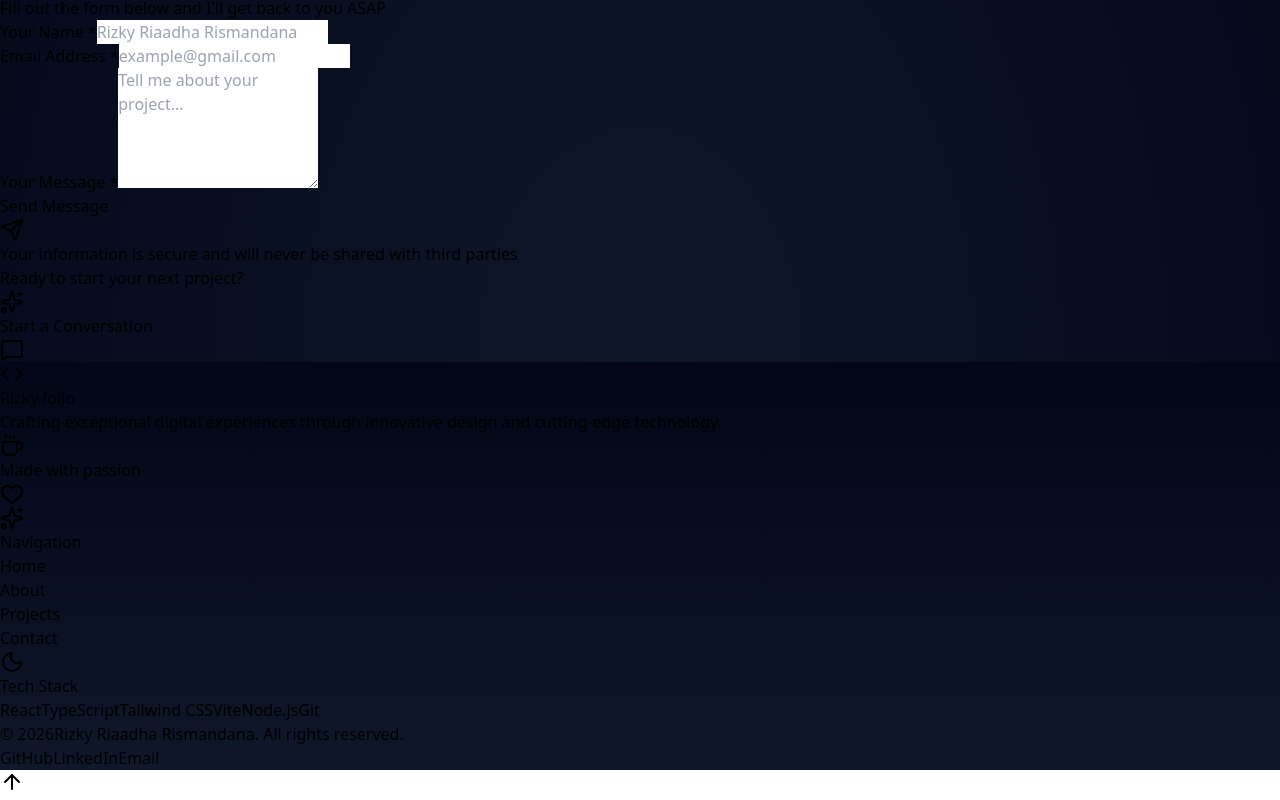
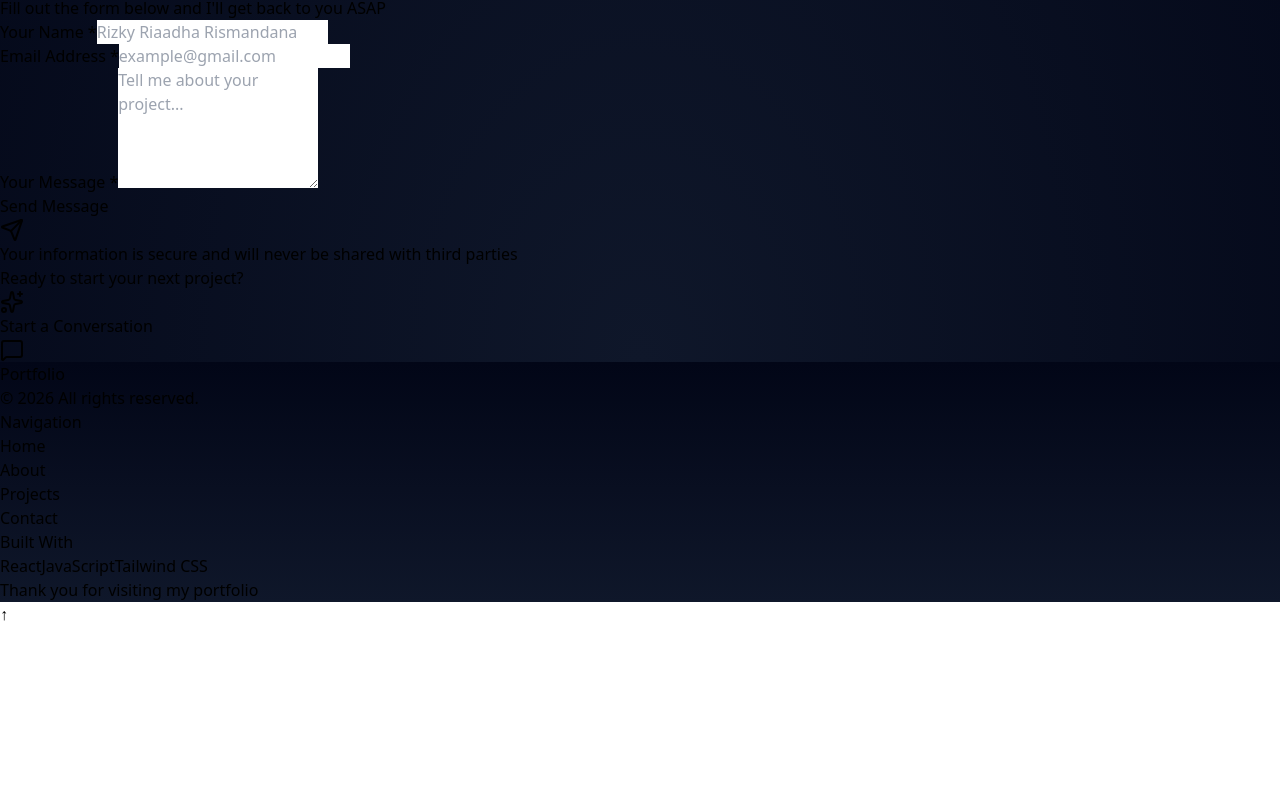
Before and after one commit to loopkyy/portofolio, a React (Vite) app: page / in a window 1280 px wide. Shown: the part 7076-7876 px from the top of the page. After the commit the page ends 7702 px from the top, so only its background shows below. Built offline with nearby package versions, Linux system fonts and the light colour scheme.

Commit message:
Update Footer component

```diff
--- a/src/components/Footer.jsx
+++ b/src/components/Footer.jsx
@@ -1,5 +1,5 @@
-import React from 'react';
-import { Heart, Coffee, ArrowUp, Code, Sparkles, Moon } from 'lucide-react';
+import React, { useState, useEffect } from 'react';
+import { Menu, X } from 'lucide-react';
 
 export default function Footer() {
   const currentYear = new Date().getFullYear();
@@ -17,19 +17,13 @@ export default function Footer() {
 
   const techStack = [
     'React',
-    'TypeScript',
-    'Tailwind CSS',
-    'Vite',
-    'Node.js',
-    'Git'
+    'JavaScript',
+    'Tailwind CSS'
   ];
 
   return (
     <footer className="relative overflow-hidden">
-      {/* Top Gradient Border */}
       <div className="h-px w-full bg-gradient-to-r from-transparent via-purple-500/50 to-transparent"></div>
-
-      {/* Main Footer */}
       <div
         className="py-12 px-6"
         style={{
@@ -39,35 +33,19 @@ export default function Footer() {
         <div className="max-w-6xl mx-auto">
           {/* Main Content */}
           <div className="grid md:grid-cols-3 gap-10 mb-10">
-            {/* Brand Section */}
+            {/* Copyright */}
             <div className="text-center md:text-left">
-              <div className="flex items-center gap-3 justify-center md:justify-start mb-4">
-                <div className="p-2 rounded-lg bg-gradient-to-br from-purple-900/30 to-pink-900/30">
-                  <Code className="w-6 h-6 text-purple-400" />
-                </div>
-                <h3 className="text-xl font-bold">
-                  <span className="bg-gradient-to-r from-gray-200 to-gray-400 bg-clip-text text-transparent">
-                    Rizky
-                  </span>
-                  <span className="bg-gradient-to-r from-purple-400 to-cyan-400 bg-clip-text text-transparent">
-                    .folio
-                  </span>
-                </h3>
+              <div className="mb-4">
+                <h3 className="text-lg font-bold text-gray-300">Portfolio</h3>
               </div>
-              <p className="text-gray-400 text-sm mb-6 max-w-xs">
-                Crafting exceptional digital experiences through innovative design and cutting-edge technology.
+              <p className="text-gray-400 text-sm">
+                © {currentYear} All rights reserved.
               </p>
-              <div className="flex items-center gap-2 text-sm text-gray-500">
-                <Coffee className="w-4 h-4" />
-                <span>Made with passion</span>
-                <Heart className="w-4 h-4 fill-pink-500 text-pink-500 animate-pulse" />
-              </div>
             </div>
 
             {/* Quick Links */}
             <div className="text-center">
-              <h4 className="text-lg font-semibold text-gray-300 mb-4 flex items-center justify-center gap-2">
-                <Sparkles className="w-4 h-4 text-purple-400" />
+              <h4 className="text-lg font-semibold text-gray-300 mb-4">
                 Navigation
               </h4>
               <ul className="space-y-3">
@@ -75,7 +53,7 @@ export default function Footer() {
                   <li key={index}>
                     <a
                       href={link.href}
-                      className="text-gray-400 hover:text-cyan-400 transition-colors duration-300 hover:translate-x-1 inline-block"
+                      className="text-gray-400 hover:text-cyan-400 transition-colors duration-300"
                     >
                       {link.name}
                     </a>
@@ -83,18 +61,16 @@ export default function Footer() {
                 ))}
               </ul>
             </div>
-
             {/* Tech Stack */}
             <div className="text-center md:text-right">
-              <h4 className="text-lg font-semibold text-gray-300 mb-4 flex items-center justify-center md:justify-end gap-2">
-                <Moon className="w-4 h-4 text-cyan-400" />
-                Tech Stack
+              <h4 className="text-lg font-semibold text-gray-300 mb-4">
+                Built With
               </h4>
               <div className="flex flex-wrap justify-center md:justify-end gap-2">
                 {techStack.map((tech, index) => (
                   <span
                     key={index}
-                    className="px-3 py-1.5 text-xs rounded-full bg-gray-900/50 border border-gray-800/50 text-gray-400 hover:border-purple-500/50 hover:text-white transition-all duration-300"
+                    className="px-3 py-1.5 text-xs rounded-full bg-gray-900/50 border border-gray-800/50 text-gray-400"
                   >
                     {tech}
                   </span>
@@ -107,55 +83,20 @@ export default function Footer() {
           <div className="h-px w-full bg-gradient-to-r from-transparent via-gray-800/50 to-transparent my-8"></div>
 
           {/* Bottom Bar */}
-          <div className="flex flex-col md:flex-row items-center justify-between gap-4">
-            <div className="text-gray-400 text-sm">
-              © {currentYear}
-              <span className="text-cyan-400 font-medium mx-1">Rizky Riaadha Rismandana</span>
-              . All rights reserved.
-            </div>
-
-            <div className="flex items-center gap-6">
-              <a
-                href="https://github.com"
-                target="_blank"
-                rel="noopener noreferrer"
-                className="text-gray-400 hover:text-white transition-colors text-sm"
-              >
-                GitHub
-              </a>
-              <a
-                href="https://linkedin.com"
-                target="_blank"
-                rel="noopener noreferrer"
-                className="text-gray-400 hover:text-white transition-colors text-sm"
-              >
-                LinkedIn
-              </a>
-              <a
-                href="mailto:hello@rizky.dev"
-                className="text-gray-400 hover:text-white transition-colors text-sm"
-              >
-                Email
-              </a>
-            </div>
+          <div className="text-center text-gray-400 text-sm">
+            <p>Thank you for visiting my portfolio</p>
           </div>
         </div>
       </div>
 
-      {/* Back to Top Button */}
+      {/* Back */}
       <button
         onClick={scrollToTop}
-        className="fixed bottom-8 right-8 p-3 rounded-full bg-gradient-to-br from-purple-600/20 to-pink-600/20 backdrop-blur-sm border border-purple-800/30 text-purple-400 hover:text-white hover:border-purple-500/50 hover:scale-110 transition-all duration-300 z-50 group"
+        className="fixed bottom-8 right-8 p-3 rounded-full bg-gradient-to-br from-purple-600/20 to-pink-600/20 backdrop-blur-sm border border-purple-800/30 text-purple-400 hover:text-white hover:border-purple-500/50 hover:scale-110 transition-all duration-300 z-50"
         aria-label="Back to top"
       >
-        <ArrowUp className="w-5 h-5 group-hover:-translate-y-1 transition-transform" />
+        ↑
       </button>
-
-      {/* Floating Elements */}
-      <div className="absolute bottom-0 left-0 w-full overflow-hidden">
-        <div className="absolute -bottom-24 left-1/4 w-48 h-48 bg-purple-900/5 rounded-full blur-3xl"></div>
-        <div className="absolute -bottom-32 right-1/4 w-48 h-48 bg-cyan-900/5 rounded-full blur-3xl"></div>
-      </div>
     </footer>
   );
 }
```
